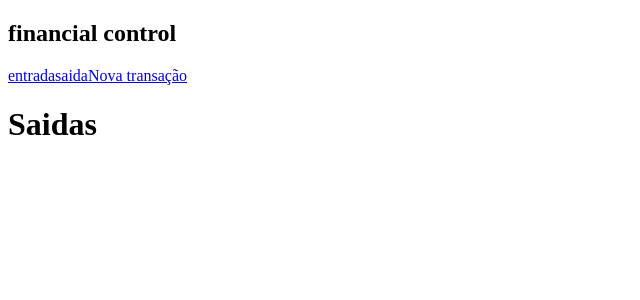
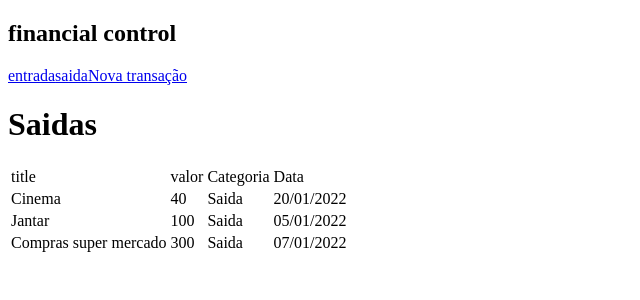
Before and after one commit to eduardonk9999/Finance-Control, a React (Vite) app: page /saida in a window 1280 px wide. Shown: the top 300 px of the page, without its empty margins (0-640 px from the left). Built offline with nearby package versions, Linux system fonts and the light colour scheme; data requests are answered from the project's data file.

Commit message:
Add, forms, states forms, render das telas entradas e saidas

```diff
--- a/data/db.json
+++ b/data/db.json
@@ -4,19 +4,50 @@
       "title": "Freela",
       "valor": "1000",
       "categoria": "Entrada",
-      "data": "11/02/2022"
+      "data": "11/02/2022",
+      "id": 1
     },
     {
       "title": "Salario",
       "valor": "12000",
       "categoria": "Entrada",
-      "data": "02/01/2022"
+      "data": "02/01/2022",
+      "id": 2
     },
     {
       "title": "Cinema",
       "valor": "40",
       "categoria": "Saida",
-      "data": "20/01/2022"
+      "data": "20/01/2022",
+      "id": 3
+    },
+    {
+      "title": "Jantar",
+      "valor": "100",
+      "data": "05/01/2022",
+      "categoria": "Saida",
+      "id": 4
+    },
+    {
+      "title": "Venda do Celular",
+      "valor": "2500",
+      "data": "02/01/2022",
+      "categoria": "",
+      "id": 5
+    },
+    {
+      "title": "Venda do Noot",
+      "valor": "5000",
+      "data": "11/01/2022",
+      "categoria": "",
+      "id": 6
+    },
+    {
+      "title": "Compras super mercado",
+      "valor": "300",
+      "data": "07/01/2022",
+      "categoria": "Saida",
+      "id": 7
     }
   ]
 }
--- a/src/Components/Table/index.jsx
+++ /dev/null
@@ -1,24 +0,0 @@
-import ValoresTable from "../ValoresTable/inedx";
-
-
-function Table () {
-  return(
-    <table>
-      <thead>
-        <tr>
-          <td>title</td>
-          <td>valor</td>
-          <td>Categoria</td>
-          <td>Data</td>
-        </tr>
-      </thead>
-      <tbody>
-        <tr>
-          <ValoresTable  />
-        </tr>
-      </tbody>
-    </table>
-  )
-}
-
-export default Table;
--- a/src/Components/ValoresTable/inedx.jsx
+++ /dev/null
@@ -1,13 +0,0 @@
-
-function ValoresTable (){
-  return(
-    <>
-      <td>Freela</td>
-      <td>1000</td>
-      <td>Entrada</td>
-      <td>12/01/2022</td>
-    </>
-  )
-}
-
-export default ValoresTable;
--- a/src/Pages/Entrada/index.jsx
+++ b/src/Pages/Entrada/index.jsx
@@ -1,11 +1,46 @@
 
-import Table from '../../Components/Table';
+import { useEffect, useState } from 'react';
+
 
 const Entrada = () => {
+  const [entradas, setEntradas] = useState([]);
+
+  useEffect(() => {
+    fetch('http://localhost:8081/finances')
+      .then(res => {
+        return res.json()
+      })
+      .then(data => {
+        setEntradas(data)
+      })
+  }, []);
+
   return(
     <>
       <h1>Entradas</h1>
-      <Table />
+      <table>
+        <thead>
+          <tr>
+            <td>title</td>
+            <td>valor</td>
+            <td>Categoria</td>
+            <td>Data</td>
+          </tr>
+        </thead>
+        <tbody>
+          {
+            entradas.filter(entrada => entrada.categoria === 'Entrada')
+              .map(entrada =>
+                <tr key={entrada.title}>
+                  <td>{entrada.title}</td>
+                  <td>{entrada.valor}</td>
+                  <td>{entrada.categoria}</td>
+                  <td>{entrada.data}</td>
+                </tr>
+              )
+          }
+        </tbody>
+      </table>
     </>
   )
 }
--- a/src/Pages/NovaTransacao/index.jsx
+++ b/src/Pages/NovaTransacao/index.jsx
@@ -10,13 +10,27 @@ const Transacao = () => {
     e.preventDefault()
 
     const newProdct = {
-      newTitle: title,
-      newValor: valor,
-      newData: data,
-      newCategoria: categoria
+      title: title,
+      valor: valor,
+      data: data,
+      categoria: categoria
     }
 
-
+    if(title.length > 0) {
+      fetch('http://localhost:8081/finances', {
+        method: 'POST',
+        headers: { "Content-Type" : "application/json" },
+        body: JSON.stringify(newProdct)
+      }).then(() => {
+        console.log('new finance add')
+        setTitle('');
+        setValor('');
+        setData('');
+      })
+    } else {
+      console.log('nao passo')
+      alert('preencher form')
+    }
   }
 
 
@@ -24,13 +38,13 @@ const Transacao = () => {
     <form onSubmit={handleSubmit}>
       <h1>Cadastrar Transação</h1>
       <input type="text"  placeholder="Titulo" value={title} onChange={(e) => setTitle(e.target.value)} />
-      <input type="text"  placeholder="Valor"  value={valor} onChange={(e) => setValor(e.target.value)} />
+      <input type="number"  placeholder="Valor"  value={valor} onChange={(e) => setValor(e.target.value)} />
       <select
         value={categoria}
         onChange={(e) => setCategoria(e.target.value)}
       >
-        <option value="entrada">entrada</option>
-        <option value="saida">saida</option>
+        <option value="Entrada">Entrada</option>
+        <option value="Saida">Saida</option>
       </select>
       <input type="text" placeholder="Data" value={data} onChange={(e) => setData(e.target.value)}/>
       <button>Enviar</button>
--- a/src/Pages/Saida/index.jsx
+++ b/src/Pages/Saida/index.jsx
@@ -1,7 +1,45 @@
+import { useEffect, useState } from "react";
 
 const Saida = () => {
+  const [saidas, setSaidas] = useState([]);
+
+  useEffect(() => {
+    fetch('http://localhost:8081/finances')
+      .then(res => {
+        return res.json()
+      })
+      .then(data => {
+        setSaidas(data)
+      })
+  }, []);
+
   return(
-    <h1>Saidas</h1>
+    <>
+      <h1>Saidas</h1>
+      <table>
+        <thead>
+          <tr>
+            <td>title</td>
+            <td>valor</td>
+            <td>Categoria</td>
+            <td>Data</td>
+          </tr>
+        </thead>
+        <tbody>
+          {
+            saidas.filter(saida => saida.categoria === 'Saida')
+              .map(saida =>
+                <tr key={saida.title}>
+                  <td>{saida.title}</td>
+                  <td>{saida.valor}</td>
+                  <td>{saida.categoria}</td>
+                  <td>{saida.data}</td>
+                </tr>
+              )
+          }
+        </tbody>
+      </table>
+    </>
   )
 }
 
```
